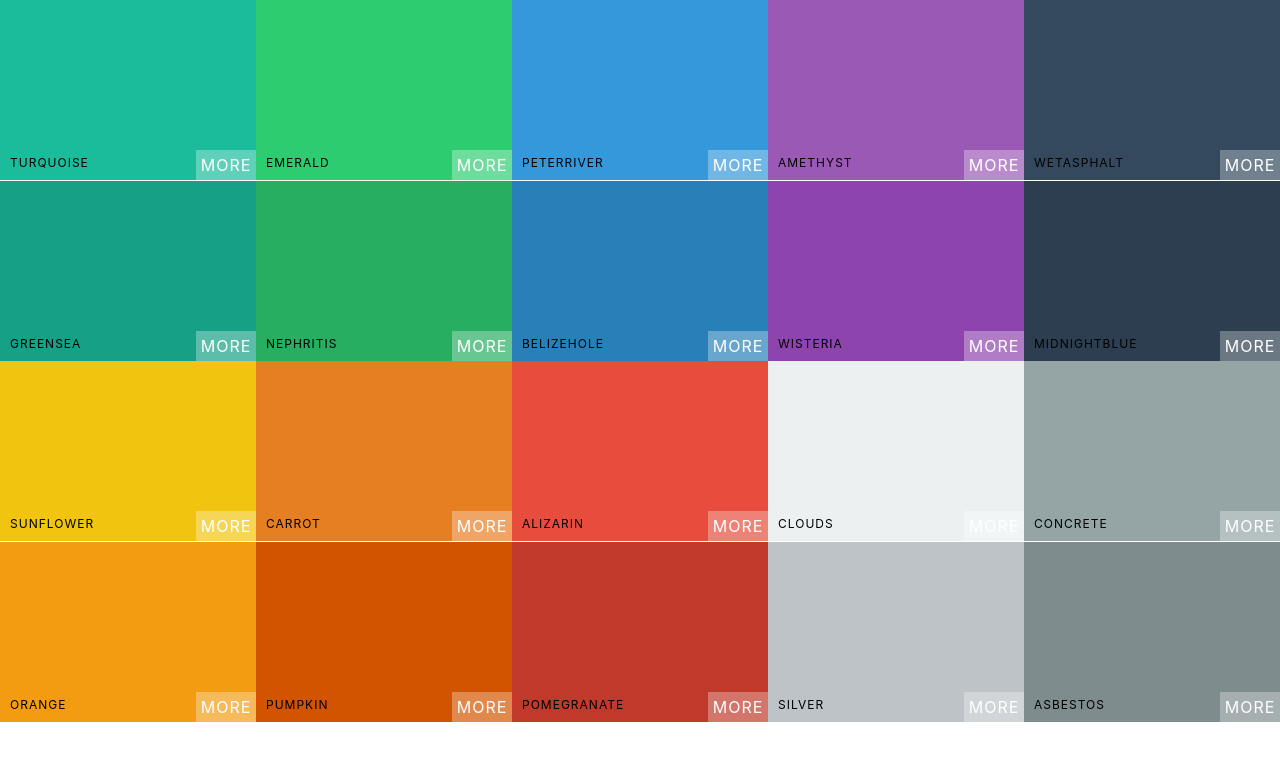
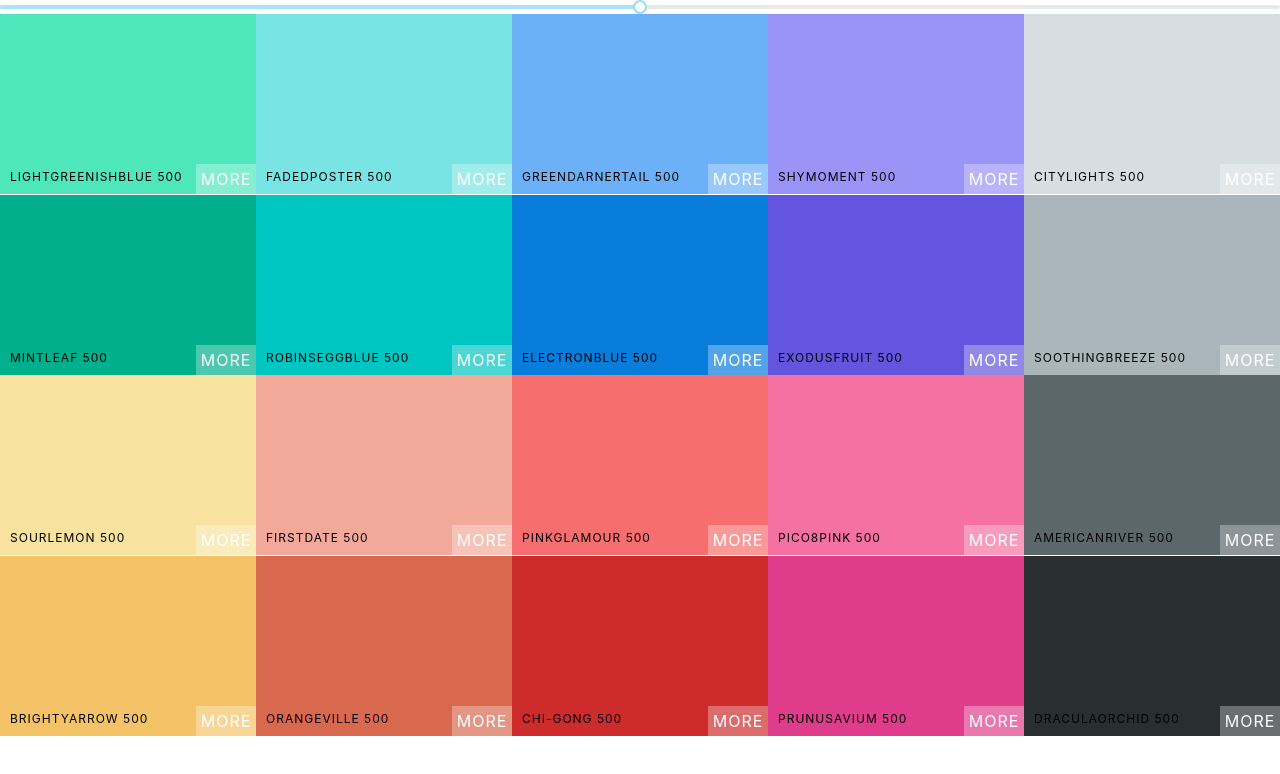
Before and after one commit to MouryaManu/colors_app, a React (Create React App) app: page / in a window 1280 px wide. Shown: the top 774 px of the page. Built offline with nearby package versions, Linux system fonts and the light colour scheme.

Commit message:
Added Slider Unstyled

```diff
--- a/package.json
+++ b/package.json
@@ -7,6 +7,7 @@
     "@testing-library/react": "^11.2.7",
     "@testing-library/user-event": "^12.8.3",
     "chroma-js": "^2.1.2",
+    "rc-slider": "^9.7.2",
     "react": "^17.0.2",
     "react-copy-to-clipboard": "^5.0.4",
     "react-dom": "^17.0.2",
--- a/src/App.js
+++ b/src/App.js
@@ -4,11 +4,11 @@ import seedColors from './seedColors';
 import {generatePalette} from './colorHelpers';
 
 function App() {
-  console.log(generatePalette(seedColors[3]));
+
   return (
     <div className="App">
 
-     <Palette {...seedColors[1]} />
+     <Palette palette= {generatePalette(seedColors[3])} />
 
     </div>
   );
--- a/src/Palette.js
+++ b/src/Palette.js
@@ -1,14 +1,33 @@
 import React, { Component } from 'react'
 import ColorBox from './ColorBox'
 import './Palette.css';
+import Slider, { Range } from 'rc-slider';
+import 'rc-slider/assets/index.css';
+
 
 class Palette extends Component {
+    constructor(props) {
+        super(props);
+        this.state={
+            level: 500
+        }
+        this.levelChange=this.levelChange.bind(this);
+    }
+
+    levelChange(level) {
+        this.setState({level});
+    }
+
+
+
     render() {
-        const colorBoxes = this.props.colors.map(color => (
-            <ColorBox background={color.color} name={color.name} />
+        const {colors} = this.props.palette;
+        const colorBoxes = colors[this.state.level].map(color => (
+            <ColorBox background={color.hex} name={color.name} />
         ))
         return (
             <div className="Palette">
+                <Slider defaultValue={this.state.level} min={100} max={900} step={100} onAfterChange={this.levelChange} />
                 <div className="Palette-colors">
                     {colorBoxes}
 
--- a/src/colorHelpers.js
+++ b/src/colorHelpers.js
@@ -1,6 +1,6 @@
 import chroma from 'chroma-js';
 
-const levels= [50,100,200,400,500,600,700,800,900,1000];
+const levels= [50,100,200,300,400,500,600,700,800,900];
 
 function generatePalette(starterPalette) {
     let newPalette = {
```
Also changed, not shown: 1 other file (tests, documents, lock files or other folders).
